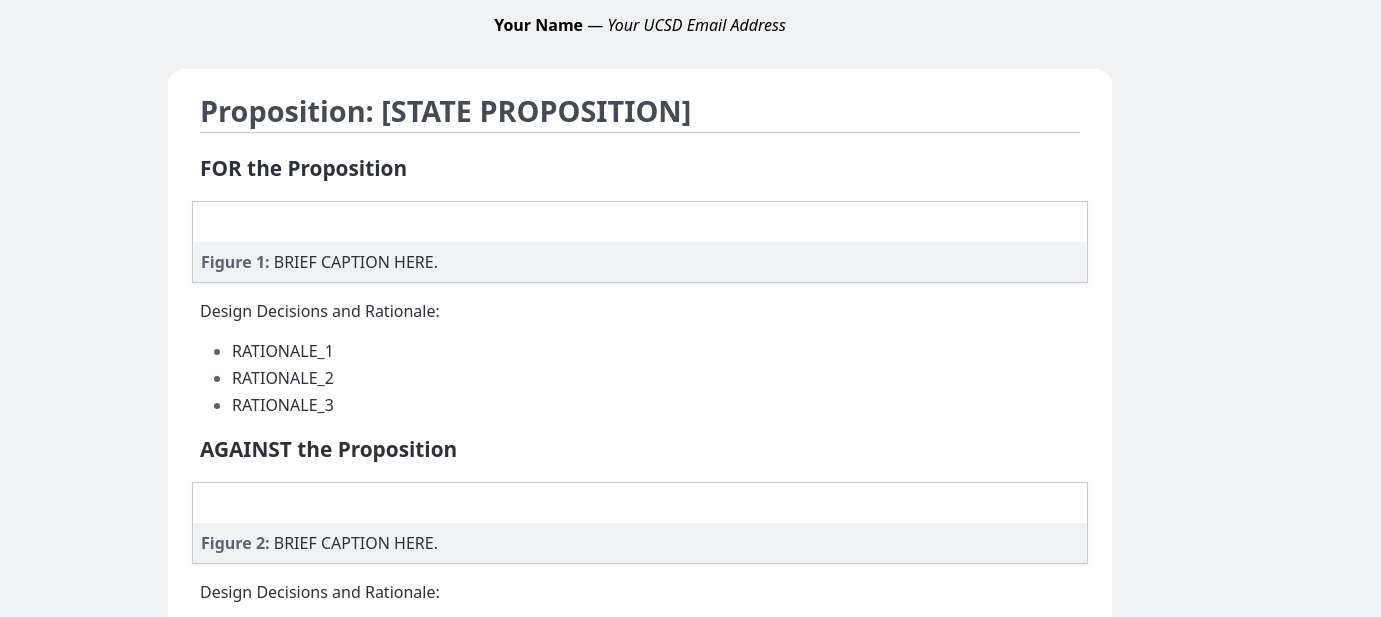
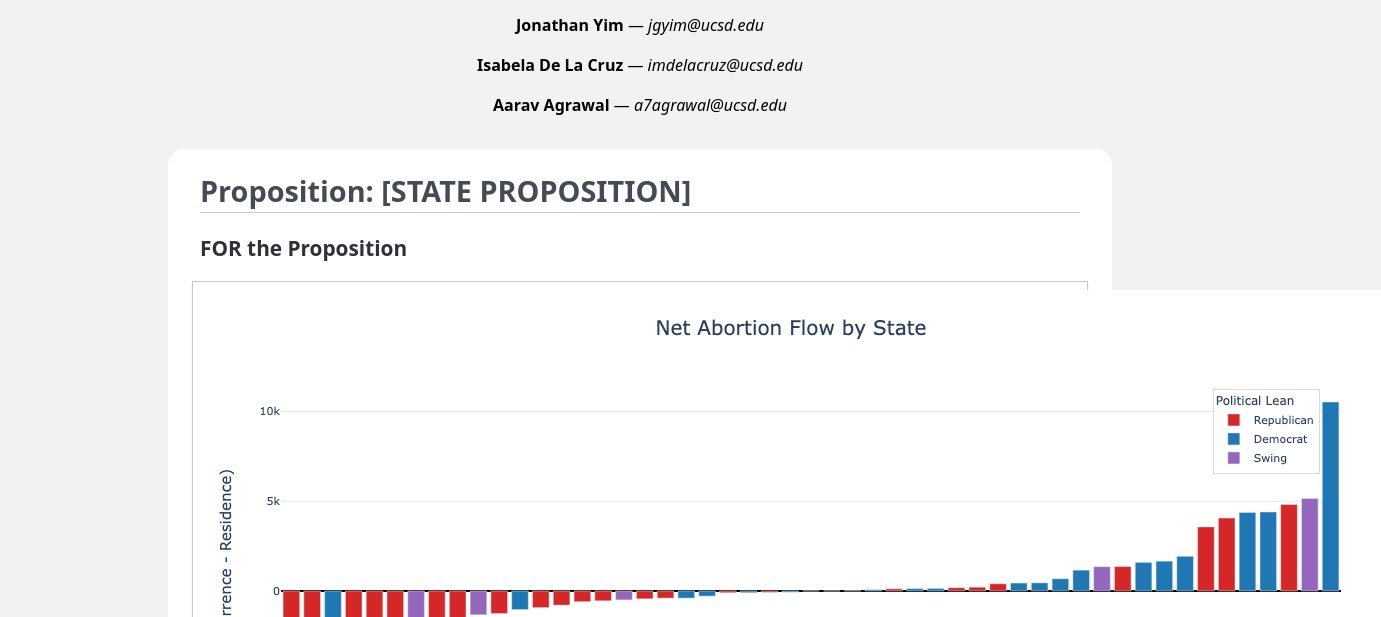
Before and after one commit to aarav1335/abortion, a plain HTML site: page index.html in a window 1280 px wide. Shown: the part 290-907 px from the top of the page, 1381 px wide, since content can reach past the window. Drawn offline with Linux system fonts and the light colour scheme.

Commit message:
Update index.html

```diff
--- a/index.html
+++ b/index.html
@@ -148,7 +148,9 @@
                 Persuasive or Deceptive Visualization?
             </h1>
 
-            <p><strong>Your Name</strong> — <em>Your UCSD Email Address</em></p>
+            <p><strong>Jonathan Yim</strong> — <em>jgyim@ucsd.edu</em></p>
+            <p><strong>Isabela De La Cruz</strong> — <em>imdelacruz@ucsd.edu</em></p>
+            <p><strong>Aarav Agrawal</strong> — <em>a7agrawal@ucsd.edu</em></p>
         </header>
 
         <main>
@@ -158,7 +160,7 @@
                 <h3>FOR the Proposition</h3>
 
                 <figure>
-                    <img src="IMAGE_FILENAME" alt="" />
+                    <img src="plot2for.png" alt="" />
                     <figcaption>BRIEF CAPTION HERE.</figcaption>
                 </figure>
 
@@ -175,7 +177,7 @@
                 <h3>AGAINST the Proposition</h3>
 
                 <figure>
-                    <img src="IMAGE_FILENAME" alt="" />
+                    <img src="plot1against.png" alt="" />
                     <figcaption>BRIEF CAPTION HERE.</figcaption>
                 </figure>
 
```
